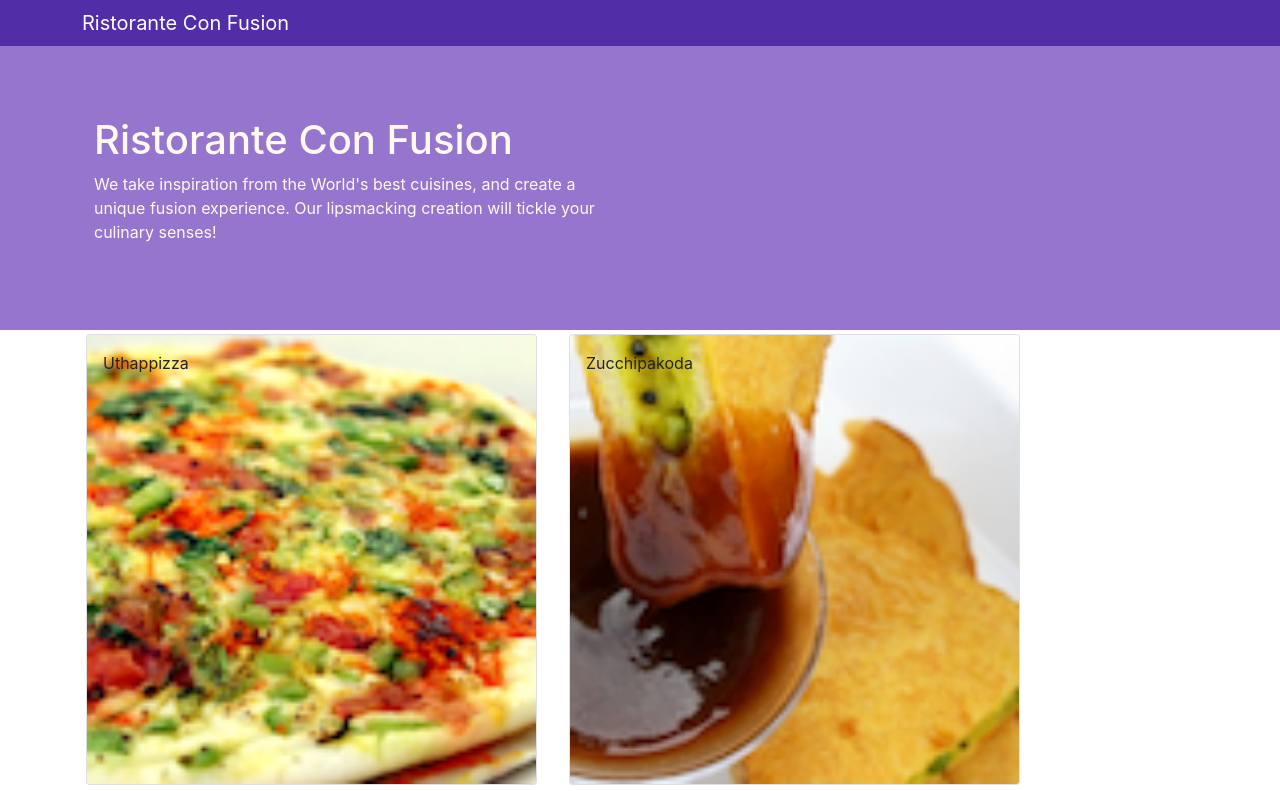
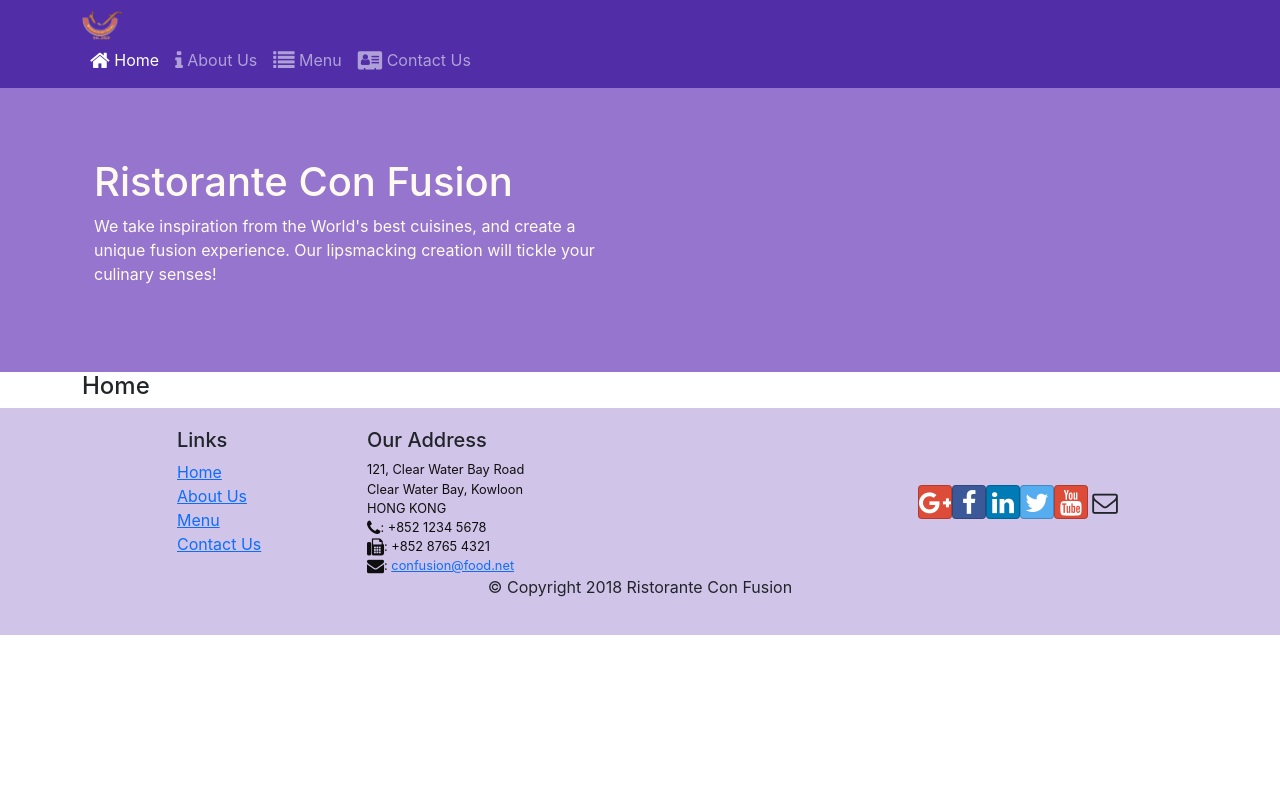
Before and after one commit to thiennmhFunix/LAB, a React (Create React App) app: page /home in a window 1280 px wide. Shown: the top 791 px of the page. Built offline with nearby package versions, Linux system fonts and the light colour scheme.

Commit message:
Lab5 part 2 react router

```diff
--- a/package.json
+++ b/package.json
@@ -12,6 +12,7 @@
     "react": "^17.0.2",
     "react-dom": "^17.0.2",
     "react-popper": "^2.2.5",
+    "react-router-dom": "^6.3.0",
     "react-scripts": "^2.1.3",
     "reactstrap": "^9.0.1",
     "web-vitals": "^2.1.4"
--- a/src/App.js
+++ b/src/App.js
@@ -1,13 +1,17 @@
 import React, { Component } from 'react';
 import Main from './components/MainComponent';
+import './App.css';
+import { BrowserRouter } from 'react-router-dom';
 
 class App extends Component {
 
   render() {
     return (
-      <div>
-        <Main />
-      </div>
+      <BrowserRouter>
+        <div className='App'>
+          <Main />
+        </div>
+      </BrowserRouter>
     );
   }
 }
--- a/src/components/FooterComponent.js
+++ b/src/components/FooterComponent.js
@@ -1,4 +1,5 @@
 import React from "react";
+import { Link } from 'react-router-dom';
 
 function Footer(props) {
     return(
@@ -8,10 +9,10 @@ function Footer(props) {
                     <div className="col-4 offset-1 col-sm-2">
                         <h5>Links</h5>
                         <ul className="list-unstyled">
-                            <li><a href="/">Home</a></li>
-                            <li><a href="/">About</a></li>
-                            <li><a href="/">Menu</a></li>
-                            <li><a href="contactus.html">Contact</a></li>
+                            <li><Link to="/home">Home</Link></li>
+                            <li><Link to="/aboutus">About Us</Link></li>
+                            <li><Link to="/menu">Menu</Link></li>
+                            <li><Link to="/contactus">Contact Us</Link></li>
                         </ul>
                     </div>
                     <div className="col-7 col-sm-5">
--- a/src/components/HeaderComponent.js
+++ b/src/components/HeaderComponent.js
@@ -1,16 +1,61 @@
 import React, { Component } from "react";
-import { Navbar, NavbarBrand } from 'reactstrap';
+import { Navbar, NavbarBrand, Nav, NavbarToggler, Collapse, NavItem } from 'reactstrap';
+import { NavLink } from 'react-router-dom';
 
 class Header extends Component {
+
+    constructor(props) {
+        super(props);
+
+        this.state = {
+            isNavOpen: false
+        };
+
+        this.toggleNav = this.toggleNav.bind(this);
+    }
+
+    toggleNav() {
+        this.setState({
+            isNavOpen: !this.state.isNavOpen
+        });
+    }
+
     render() {
         return(
             <React.Fragment>
-                <Navbar dark>
+                <Navbar dark expand="md">
                     <div className='container'>
-                    <NavbarBrand href='/'>Ristorante Con Fusion</NavbarBrand>
+                        <NavbarToggler onClick={this.toggleNav} />
+                        <NavbarBrand className="mr-auto" href='/'>
+                            <img src="assets/images/logo.png" height="30" width="41" alt="Ristorante Con Fusion" />
+                        </NavbarBrand>
+                        <Collapse isOpen={this.state.isNavOpen} navbar>
+                            <Nav navbar>
+                                <NavItem>
+                                    <NavLink className="nav-link" to="/home">
+                                        <span className="fa fa-home fa-lg"></span> Home
+                                    </NavLink>
+                                </NavItem>
+                                <NavItem>
+                                    <NavLink className="nav-link" to="/aboutus">
+                                        <span className="fa fa-info fa-lg"></span> About Us
+                                    </NavLink>
+                                </NavItem>
+                                <NavItem>
+                                    <NavLink className="nav-link" to="/menu">
+                                        <span className="fa fa-list fa-lg"></span> Menu
+                                    </NavLink>
+                                </NavItem>
+                                <NavItem>
+                                    <NavLink className="nav-link" to="/contactus">
+                                        <span className="fa fa-address-card fa-lg"></span> Contact Us
+                                    </NavLink>
+                                </NavItem>
+                            </Nav>
+                        </Collapse>
                     </div>
                 </Navbar>
-                <div className="jumbotron">
+                <div  className="jumbotron">
                     <div className="container">
                         <div className="row row-header">
                             <div className="col-12 col-sm-6">
--- /dev/null
+++ b/src/components/HomeComponent.js
@@ -0,0 +1,11 @@
+import React from "react";
+
+function Home(props) {
+    return (
+        <div className="container">
+            <h4>Home</h4>
+        </div>
+    );
+}
+
+export default Home;
--- a/src/components/MainComponent.js
+++ b/src/components/MainComponent.js
@@ -1,31 +1,32 @@
 import React, { Component } from 'react';
+import Home from './HomeComponent';
 import Menu from './MenuComponent';
-import DishDetail from './DishDetailComponent';
+// import DishDetail from './DishDetailComponent';
 import Header  from './HeaderComponent';
 import Footer from './FooterComponent';
 import { DISHES } from '../shared/dishes';
+import { Routes, Route, Navigate } from 'react-router-dom';
 
 class Main extends Component {
 
     constructor(props) {
-    super(props);
+        super(props);
 
-    this.state = {
-        dishes: DISHES,
-        selectedDish: null
-    };
-    }
-
-    onDishSelect(dishId) {
-        this.setState({ selectedDish: dishId})
+        this.state = {
+            dishes: DISHES,
+        };
     }
 
     render() {
+
         return (
             <div>
                 <Header />
-                <Menu dishes={this.state.dishes} onClick={(dishId) => this.onDishSelect(dishId)} />
-                <DishDetail dish={this.state.dishes.filter((dish) => dish.id === this.state.selectedDish)[0]} />
+                <Routes>
+                    <Route path="home" element={<Home />} />
+                    <Route exact path="menu" element={<Menu dishes={this.state.dishes} />} />
+                    <Route path="*" element={<Navigate to="/home" replace />} />
+                </Routes>
                 <Footer />
             </div>
         );
--- a/src/index.js
+++ b/src/index.js
@@ -4,7 +4,6 @@ import 'bootstrap/dist/css/bootstrap.min.css';
 import 'font-awesome/css/font-awesome.min.css';
 import 'bootstrap-social/bootstrap-social.css';
 import './index.css';
-import './App.css'
 import App from './App';
 import reportWebVitals from './reportWebVitals';
 
```
Also changed, not shown: 1 other file (tests, documents, lock files or other folders).
